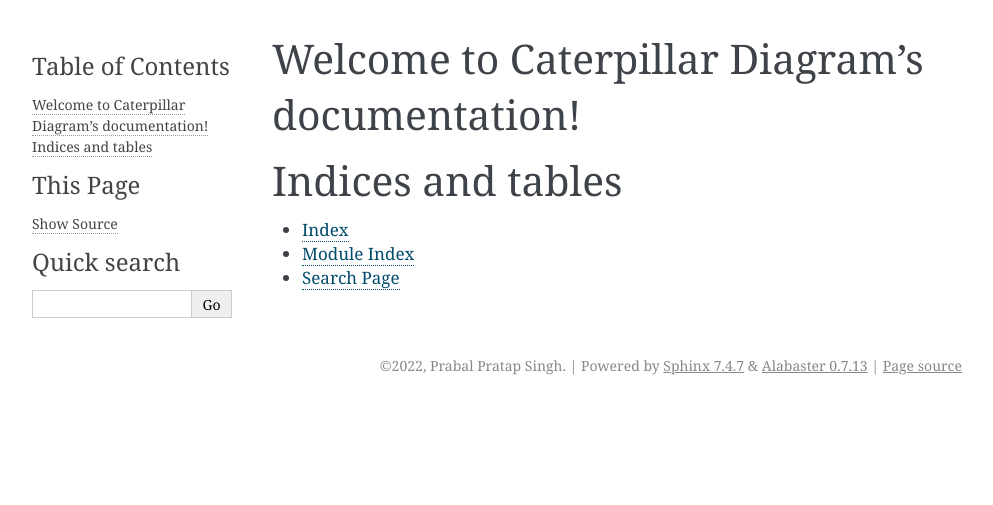
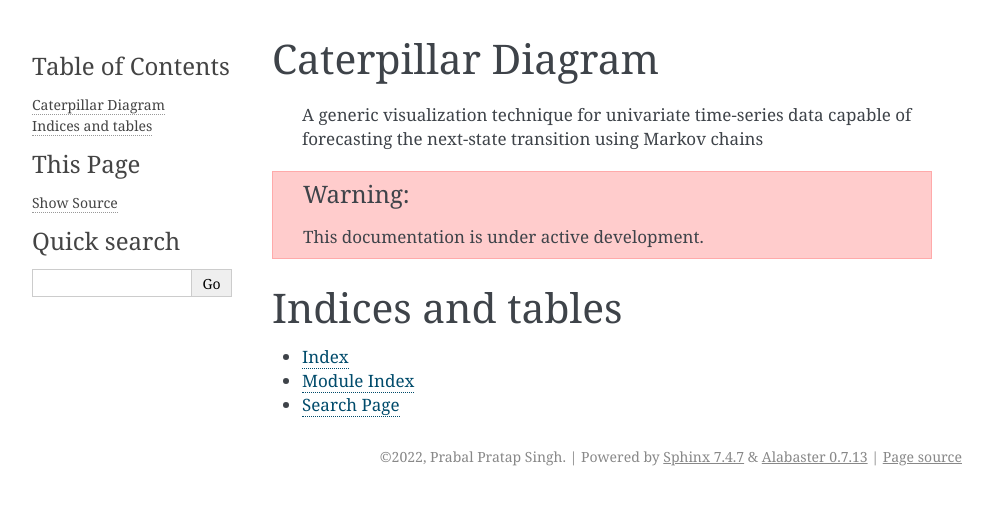
Before and after one commit to mechaprabal/caterpillard, a Sphinx documentation site: the page built from docs/source/index.md, in a window 1280 px wide. Shown: the top 505 px of the page, without its empty margins (148-1141 px from the left). Built offline with Sphinx 7.4.7, drawn with Linux system fonts in a browser that asks for light colours.

Commit message:
autobuild+doc_modifications

````diff
--- a/README.md
+++ b/README.md
@@ -0,0 +1,5 @@
+# Caterpillar Diagram
+
+> A generic visualization technique for univariate
+> time-series data capable of forecasting the next-state
+> transition using Markov chains
--- a/docs/source/index.md
+++ b/docs/source/index.md
@@ -3,7 +3,12 @@
 % You can adapt this file completely to your liking, but it should at least
 % contain the root `toctree` directive.
 
-# Welcome to Caterpillar Diagram's documentation!
+
+```{include} ../../README.md
+```
+```{warning}
+This documentation is under active development.
+```
 
 ```{toctree}
 :caption: 'Contents:'
--- a/pyproject.toml
+++ b/pyproject.toml
@@ -23,6 +23,7 @@ dependencies = [
   'progressbar2',
   'sphinx',
   'myst-parser',
+  'sphinx-autobuild',
 ]
 
 [project.urls]
````
